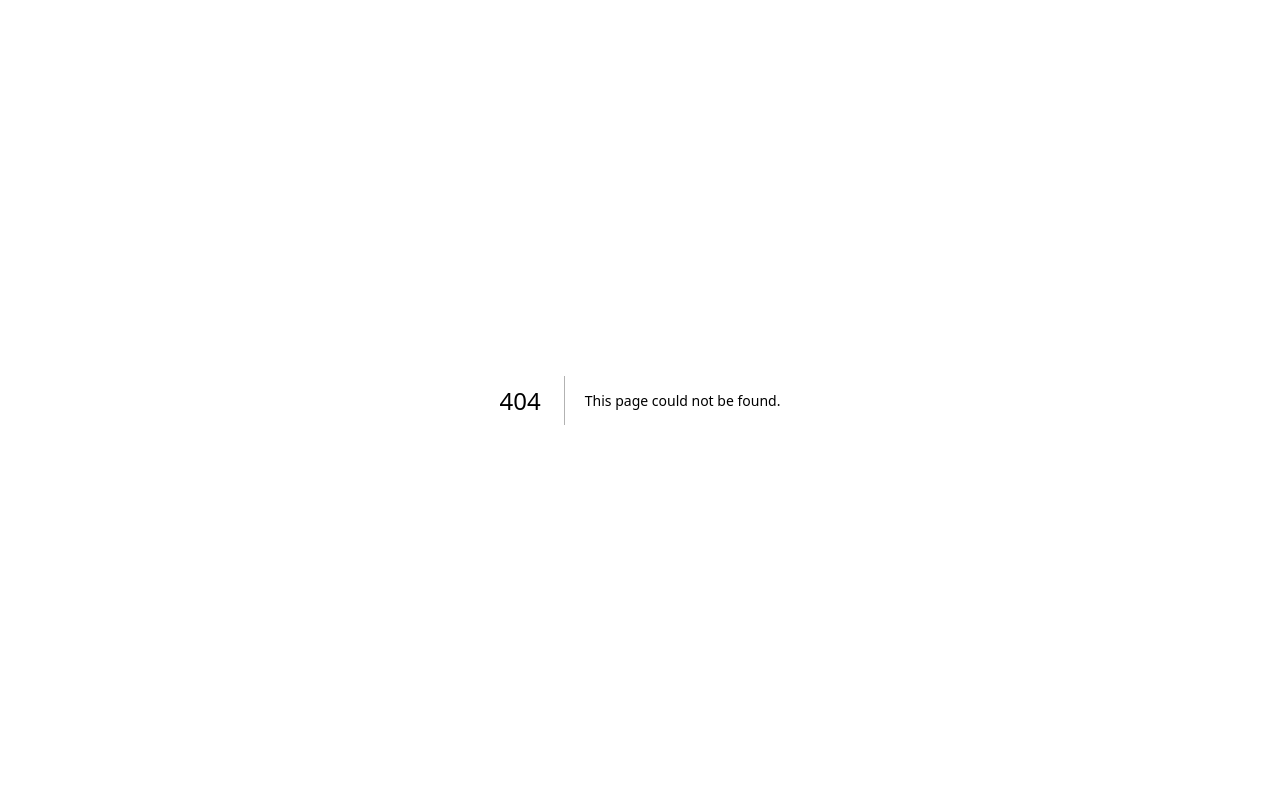
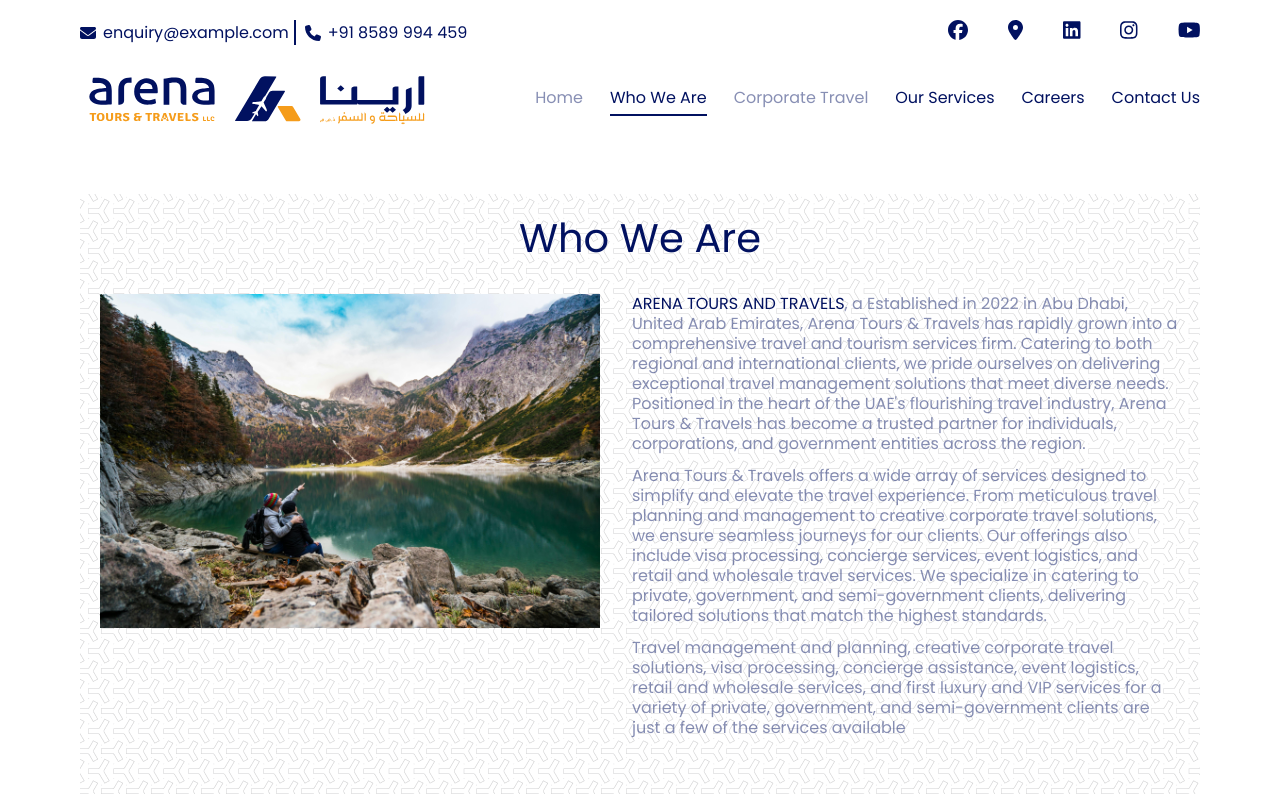
Before and after one commit to mishalibrahim/arenaTravels, a Next.js app: page /about-us in a window 1280 px wide. Before the commit this address had no page. Built offline with nearby package versions, Linux system fonts and the light colour scheme.

Commit message:
new font added

```diff
--- /dev/null
+++ b/src/app/about-us/page.jsx
@@ -0,0 +1,57 @@
+import Header from "@/components/Header";
+import TopHeader from "@/components/TopHeader";
+import Image from "next/image";
+import React from "react";
+
+const page = () => {
+  return (
+    <section className="container mx-auto">
+      <TopHeader />
+      <Header />
+      <div className=" mt-16 w-full bg-[url('/images/about_pattern.png')]  pt-5 pb-14 px-5 ">
+        <h1 className="text-primary text-40 text-center">Who We Are</h1>
+        <div className="flex justify-between items-start mt-8 gap-8">
+          <Image
+            src="/images/about_hero.jpg"
+            alt="about-image"
+            width={500}
+            height={500}
+            quality={100}
+          />
+          <div className=" text-primary_light flex flex-col gap-3">
+            <p className="text-16">
+              <span className="text-primary">ARENA TOURS AND TRAVELS</span>, a
+              Established in 2022 in Abu Dhabi, United Arab Emirates, Arena
+              Tours & Travels has rapidly grown into a comprehensive travel and
+              tourism services firm. Catering to both regional and international
+              clients, we pride ourselves on delivering exceptional travel
+              management solutions that meet diverse needs. Positioned in the
+              heart of the UAE&apos;s flourishing travel industry, Arena Tours &
+              Travels has become a trusted partner for individuals,
+              corporations, and government entities across the region.
+            </p>
+            <p className="text-16">
+              Arena Tours & Travels offers a wide array of services designed to
+              simplify and elevate the travel experience. From meticulous travel
+              planning and management to creative corporate travel solutions, we
+              ensure seamless journeys for our clients. Our offerings also
+              include visa processing, concierge services, event logistics, and
+              retail and wholesale travel services. We specialize in catering to
+              private, government, and semi-government clients, delivering
+              tailored solutions that match the highest standards.
+            </p>
+            <p className=" text-16">
+              Travel management and planning, creative corporate travel
+              solutions, visa processing, concierge assistance, event logistics,
+              retail and wholesale services, and first luxury and VIP services
+              for a variety of private, government, and semi-government clients
+              are just a few of the services available
+            </p>
+          </div>
+        </div>
+      </div>
+    </section>
+  );
+};
+
+export default page;
--- a/src/app/globals.css
+++ b/src/app/globals.css
@@ -5,6 +5,9 @@
 :root {
   --background: #ffffff;
   --foreground: #171717;
+  --dot: radial-gradient(closest-side, #777, #fff calc(100% / sqrt(2)));
+  --pattern: repeating-conic-gradient(var(--a), #fff, #777, #fff var(--p)) 0/
+    3em 3em;
 }
 
 @media (prefers-color-scheme: dark) {
@@ -20,10 +23,19 @@
 body {
   color: var(--foreground);
   background: var(--background);
-  font-family: safiro, sans-serif;
+  /* font-family: safiro, sans-serif; */
 }
 .scroll-lock {
   overflow: hidden;
+}
+.pattern {
+  background: var(
+      --pattern,
+      radial-gradient(closest-side, #777, #fff) 0/ 0.5em 1em space
+    ),
+    var(--map, linear-gradient(90deg, #888, #fff));
+  background-blend-mode: multiply;
+  filter: contrast(16);
 }
 
 @layer components {
@@ -48,4 +60,7 @@ body {
   .mySwiper {
     @apply max-w-[800px] max-h-[400px] w-full drop-shadow-xl bg-white rounded-[20px];
   }
+  .active_link {
+    @apply before:content-[''] before:transition-all before:duration-200 before:ease-in-out before:absolute before:-bottom-2 top-0 before:left-0 before:w-full before:h-[2px] before:bg-primary;
+  }
 }
--- a/src/app/layout.js
+++ b/src/app/layout.js
@@ -1,5 +1,13 @@
 import localFont from "next/font/local";
 import "./globals.css";
+
+import { Poppins } from "next/font/google";
+
+const poppins = Poppins({
+  subsets: ["poppins"],
+  display: "swap",
+  weight: ["100", "200", "300", "400", "500", "600", "700", "800", "900"],
+});
 
 const safiro = localFont({
   src: "./fonts/safiro-medium.otf",
@@ -14,7 +22,7 @@ export const metadata = {
 
 export default function RootLayout({ children }) {
   return (
-    <html lang="en">
+    <html lang="en" className={poppins.className}>
       <body className={`${safiro.variable}  antialiased`}>{children}</body>
     </html>
   );
--- a/src/components/About.jsx
+++ b/src/components/About.jsx
@@ -9,7 +9,9 @@ const About = () => {
       className=" container mx-auto lg:my-[100px] my-[50px]"
       id="whoweare"
     >
-      <h3 className="text-40 text-primary text-center">Who We are </h3>
+      <h3 className="text-40 text-primary text-center font-medium">
+        Who We are{" "}
+      </h3>
       <div className="max-w-[950px] mx-auto">
         <p className=" text-center mt-[50px] text-dark">
           ARENA TOURS AND TRAVELS, a complete travel and tourist services firm
--- a/src/components/CoreValues.jsx
+++ b/src/components/CoreValues.jsx
@@ -12,7 +12,9 @@ import React from "react";
 const CoreValues = () => {
   return (
     <section className="container mx-auto mb-20">
-      <h3 className="text-40 text-secondary text-center">Our Core Values </h3>
+      <h3 className="text-40 text-secondary text-center font-medium">
+        Our Core Values{" "}
+      </h3>
       <div className="grid lg:grid-cols-5 md:grid-cols-2 grid-cols-1 gap-6 mt-10 ">
         <div className="lg:col-span-2 bg-bentograd  rounded-[20px] border border-[#F3D1A0] px-5 py-4">
           <FontAwesomeIcon
--- a/src/components/Header.jsx
+++ b/src/components/Header.jsx
@@ -1,10 +1,14 @@
+"use client";
 import Image from "next/image";
 import Link from "next/link";
 import React, { useEffect, useState } from "react";
 import { AnimatePresence, motion } from "motion/react";
+import { usePathname } from "next/navigation";
 
 const Header = () => {
   const [openNav, setOpenNav] = useState(false);
+
+  const pathName = usePathname();
   useEffect(() => {
     if (openNav) {
       document.body.classList.add("scroll-lock");
@@ -19,14 +23,14 @@ const Header = () => {
       <header className="flex justify-between mt-[20px] gap-[20px] items-center">
         <Link href="/">
           <Image
-            className="lg:block hidden min-h-[65px] min-w-[358px] aspect-[358/65]"
+            className="xl:block hidden min-h-[65px] min-w-[358px] aspect-[358/65]"
             src="/images/main_logo.svg"
             width={358}
             height={65}
             alt="company logo"
           />
           <Image
-            className="lg:hidden block"
+            className="xl:hidden block"
             src="/images/mobile_mainlogo.svg"
             width={200}
             height={45}
@@ -34,22 +38,40 @@ const Header = () => {
           />
         </Link>
         <nav className="lg:flex gap-[26.9px] hidden">
-          {/* <Link href="" className="text-primary text-nowrap text-16">
-          <p>Home</p>
-        </Link> */}
-          <Link href="" className="text-primary text-nowrap text-16">
-            <p>Who We Are</p>
+          <Link
+            href="/"
+            className={`text-primary relative text-nowrap text-16 ${pathName === "/" ? "text-primary active_link" : "text-primary_light"}`}
+          >
+            <p>Home</p>
           </Link>
-          <Link href="" className="text-primary text-nowrap text-16">
+          <Link
+            href="/about-us"
+            className={`  text-nowrap text-16 relative ${pathName === "/about-us" ? "text-primary active_link" : "text-primary_light"}`}
+          >
+            <p>Who We Are </p>
+          </Link>
+          <Link
+            href=""
+            className={`text-primary text-nowrap text-16 ${pathName === "/corporate-travel" ? "text-primary" : "text-primary_light"}`}
+          >
             <p>Corporate Travel</p>
           </Link>
-          <Link href="" className="text-primary text-nowrap text-16">
+          <Link
+            href=""
+            className={`text-primary text-nowrap text-16 ${pathName === "" && "text-[gray]"}`}
+          >
             <p>Our Services</p>
           </Link>
-          <Link href="" className="text-primary text-nowrap text-16">
+          <Link
+            href=""
+            className={`text-primary text-nowrap text-16 ${pathName === "" && "text-[gray]"}`}
+          >
             <p>Careers</p>
           </Link>
-          <Link href="" className="text-primary text-nowrap text-16">
+          <Link
+            href=""
+            className={`text-primary text-nowrap text-16 ${pathName === "" && "text-[gray]"}`}
+          >
             <p>Contact Us</p>
           </Link>
         </nav>
@@ -94,6 +116,9 @@ const Header = () => {
           >
             <nav className="flex flex-col h-full items-center justify-center gap-[10px]">
               <Link href="" className="text-primary text-nowrap text-16 p-4">
+                <p>Home</p>
+              </Link>
+              <Link href="" className="text-primary text-nowrap text-16 p-4">
                 <p>Who We Are</p>
               </Link>
               <Link href="" className="text-primary text-nowrap text-16  p-4">
--- a/src/components/Hero.jsx
+++ b/src/components/Hero.jsx
@@ -1,21 +1,10 @@
-import {
-  faFacebook,
-  faInstagram,
-  faLinkedin,
-  faWhatsapp,
-  faYoutube,
-} from "@fortawesome/free-brands-svg-icons";
-import {
-  faEnvelope,
-  faLocationDot,
-  faPhone,
-} from "@fortawesome/free-solid-svg-icons";
+import { faWhatsapp } from "@fortawesome/free-brands-svg-icons";
 import { FontAwesomeIcon } from "@fortawesome/react-fontawesome";
 import Link from "next/link";
 import React from "react";
 import Header from "./Header";
 import Image from "next/image";
-import AnimatedText from "./AnimatedText";
+import TopHeader from "./TopHeader";
 
 const Hero = () => {
   return (
@@ -23,61 +12,7 @@ const Hero = () => {
       <div className=" w-full opacity-0 md:opacity-[1] absolute left-0 top-0 bg-no-repeat  bg-left-top   h-full  z-[-1] bg-[url('/images/Variant3.svg')]"></div>
       <div className=" w-full absolute right-0 bottom-0 bg-no-repeat bg-right-bottom  z-[-1]   h-full      bg-[url('/images/Variant5.svg')]"></div>
       {/* header top  */}
-      <div className="flex  justify-between w-full pt-[20px]">
-        <div className="flex sm:flex-row flex-col sm:gap-[9px] gap-[6px]  ">
-          <Link
-            href="mailto:nowhere@mozilla.org"
-            className="flex  gap-[7px] items-center sm:border-r-2 sm:border-primary pr-[5px]"
-          >
-            <FontAwesomeIcon
-              icon={faEnvelope}
-              className="w-[16px] h-[16px] text-primary"
-            />
-            <p className="sm:text-16 text-12   text-primary">
-              enquiry@example.com
-            </p>
-          </Link>
-          <Link href="tel:+123456789" className="flex gap-[7px] items-center ">
-            <FontAwesomeIcon
-              icon={faPhone}
-              className="w-[16px] h-[16px] text-primary"
-            />
-            <p className="sm:text-16 text-12  text-primary">+91 8589 994 459</p>
-          </Link>
-        </div>
-        <div className="flex items-center sm:gap-[40px] gap-[10px]">
-          <Link href="/">
-            <FontAwesomeIcon
-              icon={faFacebook}
-              className=" h-[20px] text-primary"
-            />
-          </Link>
-          <Link href="/">
-            <FontAwesomeIcon
-              icon={faLocationDot}
-              className=" h-[20px] text-primary "
-            />
-          </Link>
-          <Link href="/">
-            <FontAwesomeIcon
-              icon={faLinkedin}
-              className=" h-[20px] text-primary"
-            />
-          </Link>
-          <Link href="/">
-            <FontAwesomeIcon
-              icon={faInstagram}
-              className=" h-[20px] text-primary "
-            />
-          </Link>
-          <Link href="/">
-            <FontAwesomeIcon
-              icon={faYoutube}
-              className=" h-[20px] text-primary"
-            />
-          </Link>
-        </div>
-      </div>
+      <TopHeader />
       {/* headet top end */}
       <Header />
       <section className="flex flex-col w-full relative ">
@@ -86,14 +21,14 @@ const Hero = () => {
             {/* <AnimatedText text="Plan. Book. Explore." /> */}
             Plan. Book. Explore.
           </h1>
-          <p className="lg:text-[2rem] text-[1rem]   font-medium leading-[140%] md:text-center text-primary">
+          <p className="lg:text-[2rem] text-[1rem]   font-normal leading-[140%] md:text-center text-primary">
             {" "}
             {/* <AnimatedText text="The world is yours to discover!" /> */}
             The world is yours to discover!
           </p>
           <button aschild="true">
             <Link
-              className="bg-btngradient  cursor-pointer  max-w-[169px] mt-[24px] shadow-btnshadow text-white px-[35px] py-[11px] rounded-[100px] text-16 flex items-center gap-[6px]"
+              className="bg-btngradient  cursor-pointer  max-w-fit sm:max-w-full   mt-[24px] shadow-btnshadow text-white px-[35px] py-[11px] rounded-[100px] text-16 flex items-center gap-[6px]"
               href="https://api.whatsapp.com/send?phone=15551234567"
             >
               <FontAwesomeIcon
--- a/src/components/Services.jsx
+++ b/src/components/Services.jsx
@@ -19,7 +19,7 @@ const Services = () => {
     <section id="section" className=" bg-primary  mb-[100px]">
       <div className="container mx-auto py-[50px]">
         <div className="text-center ">
-          <h3 className="text-40 text-white">Our Services</h3>
+          <h3 className="text-40 text-white font-medium">Our Services</h3>
           <p className="sm:text-16 text-12 mt-[6px] text-white">
             At Arena Travels, We take pride in providing a diverse range of
             services to cater to your travel needs.
--- a/src/components/Testimonial.jsx
+++ b/src/components/Testimonial.jsx
@@ -4,7 +4,9 @@ import SwiperCarousel from "./SwiperCarousal/SwiperCarousel";
 const Testimonial = () => {
   return (
     <section className="container mx-auto mb-20  overflow-hidden">
-      <h3 className="text-40 text-primary text-center">Testimonials </h3>
+      <h3 className="text-40 text-primary text-center font-medium">
+        Testimonials{" "}
+      </h3>
       <div className="flex items-center justify-center w-full    ">
         {" "}
         <p className="text-12 text-dark text-center mt-3 max-w-[700px]">
--- /dev/null
+++ b/src/components/TopHeader.jsx
@@ -0,0 +1,76 @@
+import {
+  faFacebook,
+  faInstagram,
+  faLinkedin,
+  faYoutube,
+} from "@fortawesome/free-brands-svg-icons";
+import {
+  faEnvelope,
+  faLocationDot,
+  faPhone,
+} from "@fortawesome/free-solid-svg-icons";
+import { FontAwesomeIcon } from "@fortawesome/react-fontawesome";
+import Link from "next/link";
+import React from "react";
+
+const TopHeader = () => {
+  return (
+    <div className="flex  justify-between w-full pt-[20px]">
+      <div className="flex sm:flex-row flex-col sm:gap-[9px] gap-[6px]  ">
+        <Link
+          href="mailto:nowhere@mozilla.org"
+          className="flex  gap-[7px] items-center sm:border-r-2 sm:border-primary pr-[5px]"
+        >
+          <FontAwesomeIcon
+            icon={faEnvelope}
+            className="w-[16px] h-[16px] text-primary"
+          />
+          <p className="sm:text-16 text-12   text-primary">
+            enquiry@example.com
+          </p>
+        </Link>
+        <Link href="tel:+123456789" className="flex gap-[7px] items-center ">
+          <FontAwesomeIcon
+            icon={faPhone}
+            className="w-[16px] h-[16px] text-primary"
+          />
+          <p className="sm:text-16 text-12  text-primary">+91 8589 994 459</p>
+        </Link>
+      </div>
+      <div className="flex items-center sm:gap-[40px] gap-[10px]">
+        <Link href="/">
+          <FontAwesomeIcon
+            icon={faFacebook}
+            className=" h-[20px] text-primary"
+          />
+        </Link>
+        <Link href="/">
+          <FontAwesomeIcon
+            icon={faLocationDot}
+            className=" h-[20px] text-primary "
+          />
+        </Link>
+        <Link href="/">
+          <FontAwesomeIcon
+            icon={faLinkedin}
+            className=" h-[20px] text-primary"
+          />
+        </Link>
+        <Link href="/">
+          <FontAwesomeIcon
+            icon={faInstagram}
+            className=" h-[20px] text-primary "
+          />
+        </Link>
+        <Link href="/">
+          <FontAwesomeIcon
+            icon={faYoutube}
+            className=" h-[20px] text-primary"
+          />
+        </Link>
+      </div>
+    </div>
+  );
+};
+
+export default TopHeader;
--- a/tailwind.config.js
+++ b/tailwind.config.js
@@ -34,6 +34,7 @@ module.exports = {
         primary: "#011160",
         secondary: "#F59C1A",
         dark: "#2A2A2A",
+        primary_light: "rgba(1, 17, 96, 0.47)",
       },
     },
   },
```
Also changed, not shown: public/images/about_hero.jpg (added), public/images/about_pattern.png (added).
